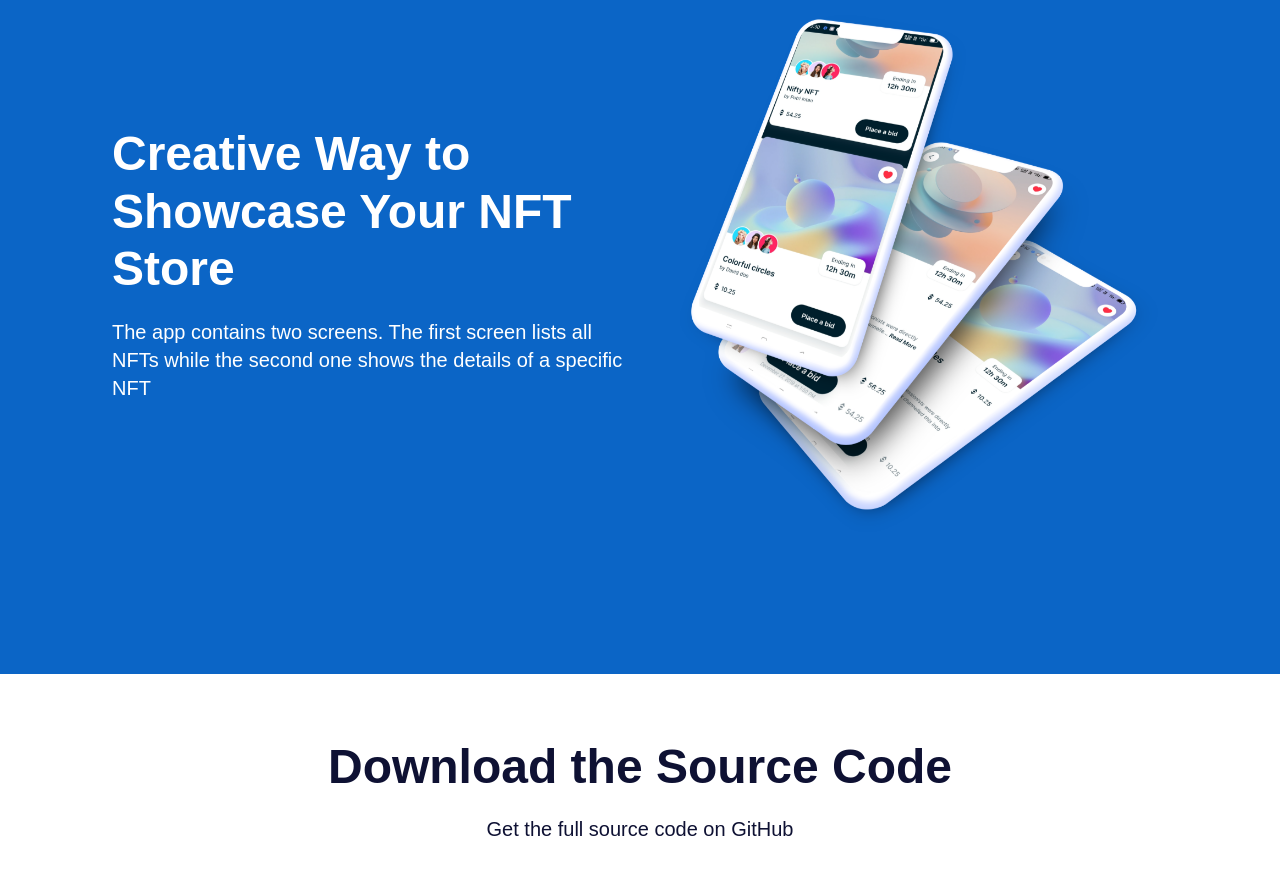
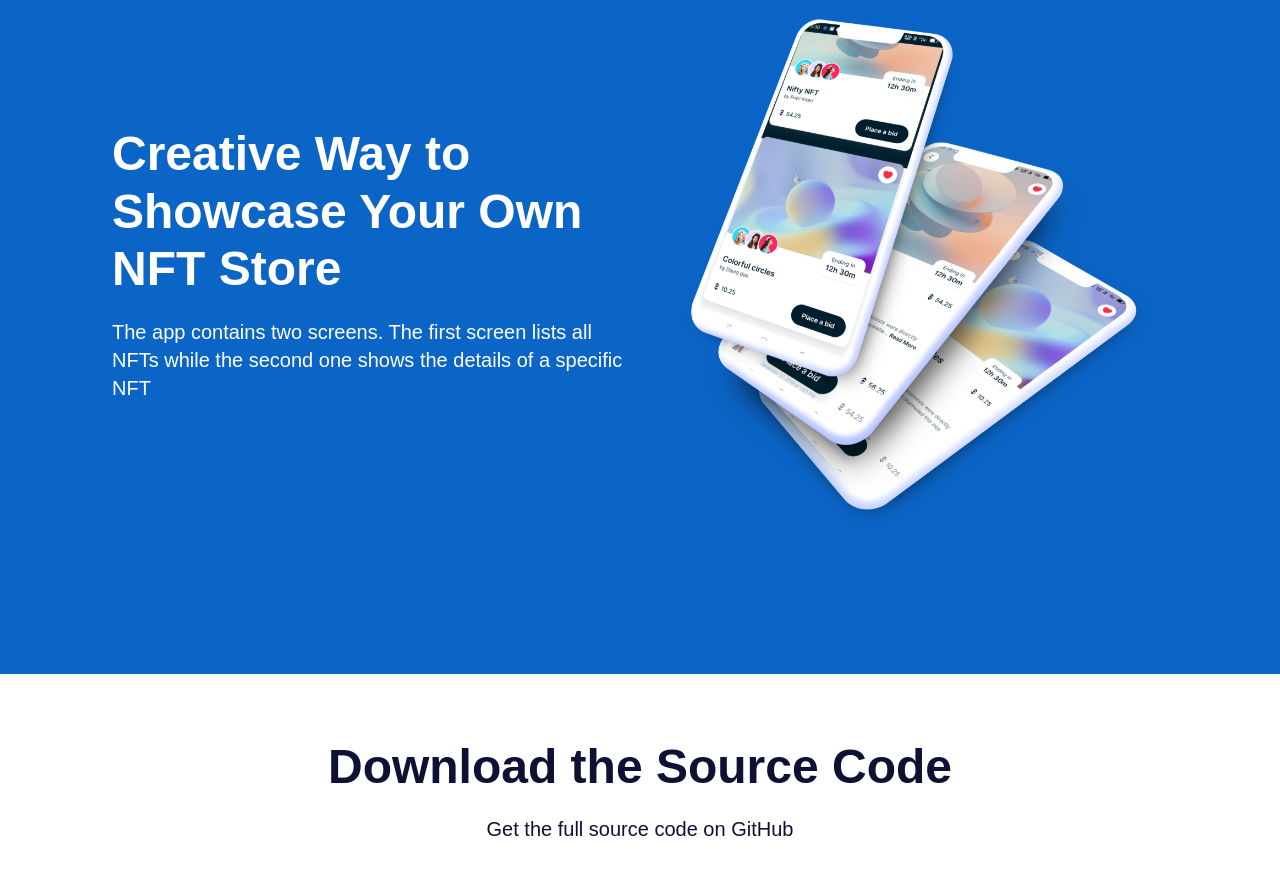
Before and after one commit to Sedinamm/nft-landing-page, a React (Create React App) app: page / in a window 1280 px wide. Shown: the part 3020-3897 px from the top of the page. Built offline with nearby package versions, Linux system fonts and the light colour scheme.

Commit message:
added text

```diff
--- a/src/App.js
+++ b/src/App.js
@@ -28,7 +28,7 @@ const App = () => {
         reverse
       />
  <SectionWrapper
-        title="Creative Way to Showcase Your NFT Store"
+        title="Creative Way to Showcase Your Own NFT Store"
         description="The app contains two screens. The first screen lists all NFTs while the second one shows the details of a specific NFT"
         mockupImg={assets.mockup}
         banner="banner02"
```
